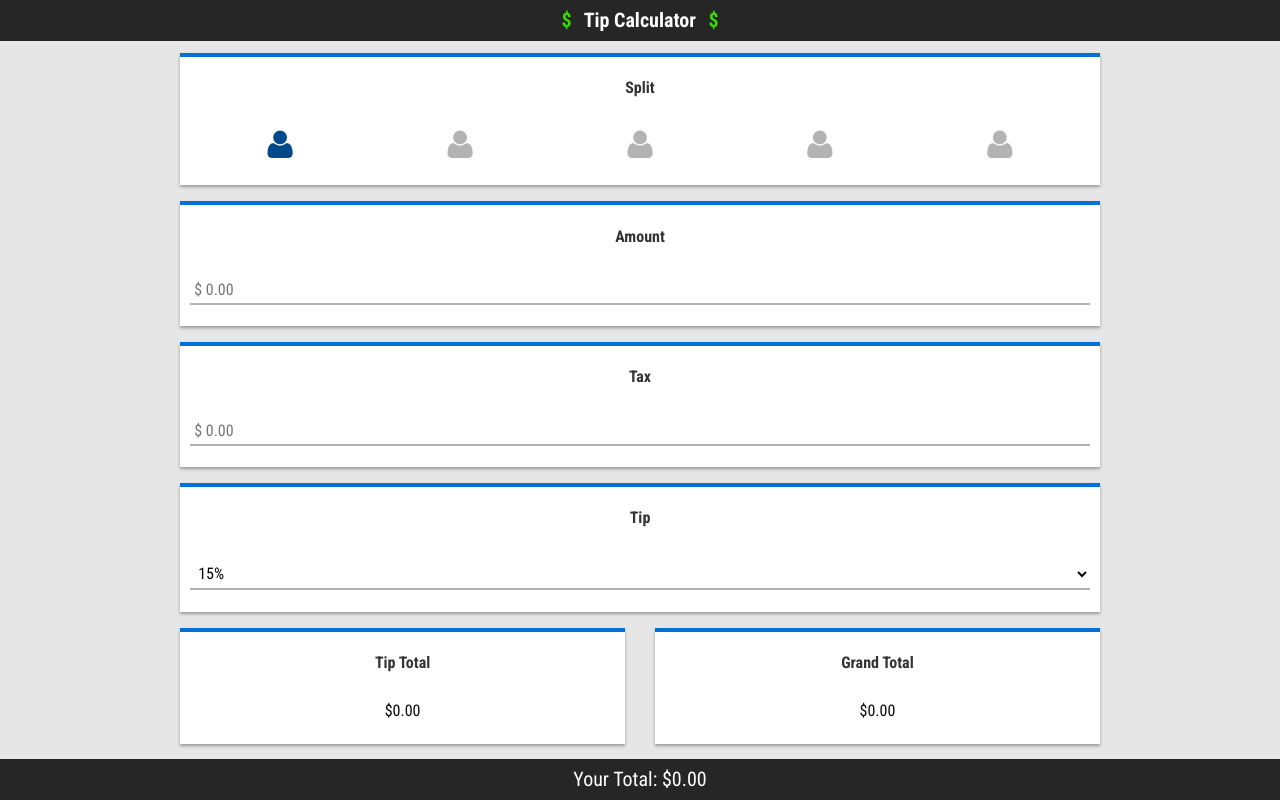
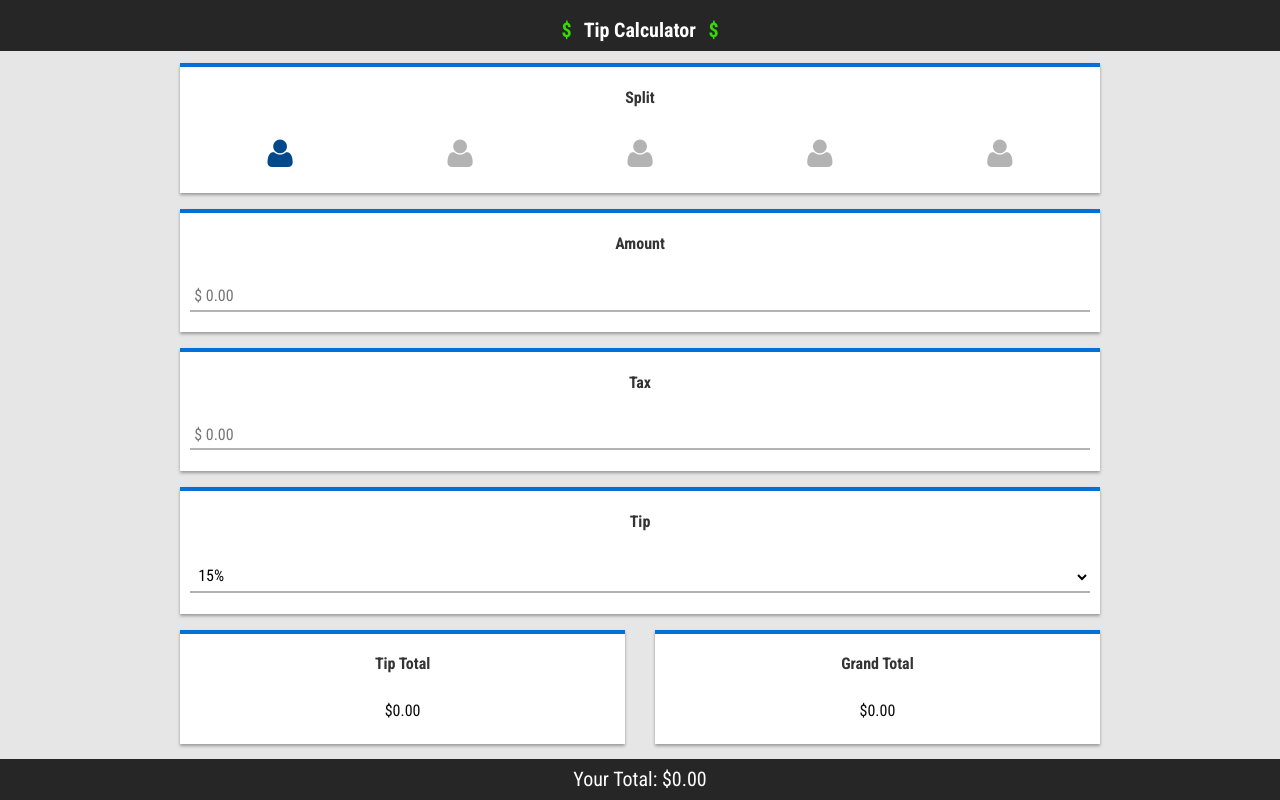
Before and after one commit to geoffreyrose/tip-calculator, a website: page index.html in a window 1280 px wide. Drawn offline with nearby package versions, Linux system fonts and the light colour scheme.

Commit message:
flexbox tweak

```diff
--- a/src/css/scss/components/_basic-layout.scss
+++ b/src/css/scss/components/_basic-layout.scss
@@ -19,7 +19,8 @@ header {
     box-shadow: 0 2px 3px $off-black;
     display: flex;
     flex-direction: column;
-    height: 100%;
+    flex: 1 1 auto;
+    // height: 100%;
     justify-content: space-around;
 
     padding: .625rem;
@@ -45,8 +46,14 @@ main {
         flex: 1 1 auto;
         flex-flow: row wrap;
 
+        &:before, &:after {
+            display: none !important;
+        }
+
         section {
+            display: flex;
             flex: 1 1 auto;
+            flex-direction: column;
             margin-bottom: 1rem;
         }
     }
--- a/src/css/scss/components/_header.scss
+++ b/src/css/scss/components/_header.scss
@@ -1,6 +1,6 @@
 header {
 	background: $black;
-	padding: .5rem 0;
+	padding: 1.125rem 0 .5rem;
 
 	h1 {
 		color: $white;
```
Also changed, not shown: assets/css/styles.css, 1 other file.
